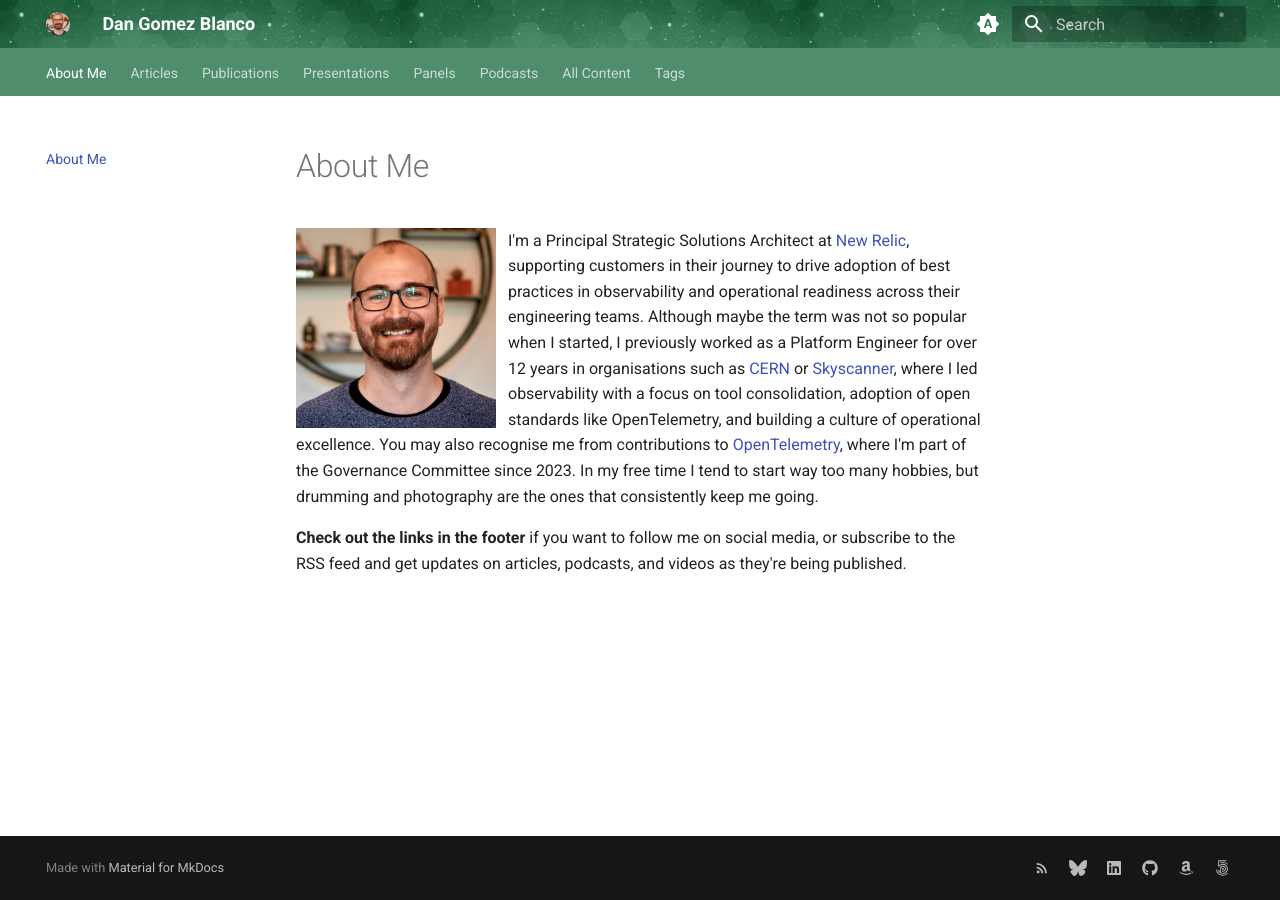
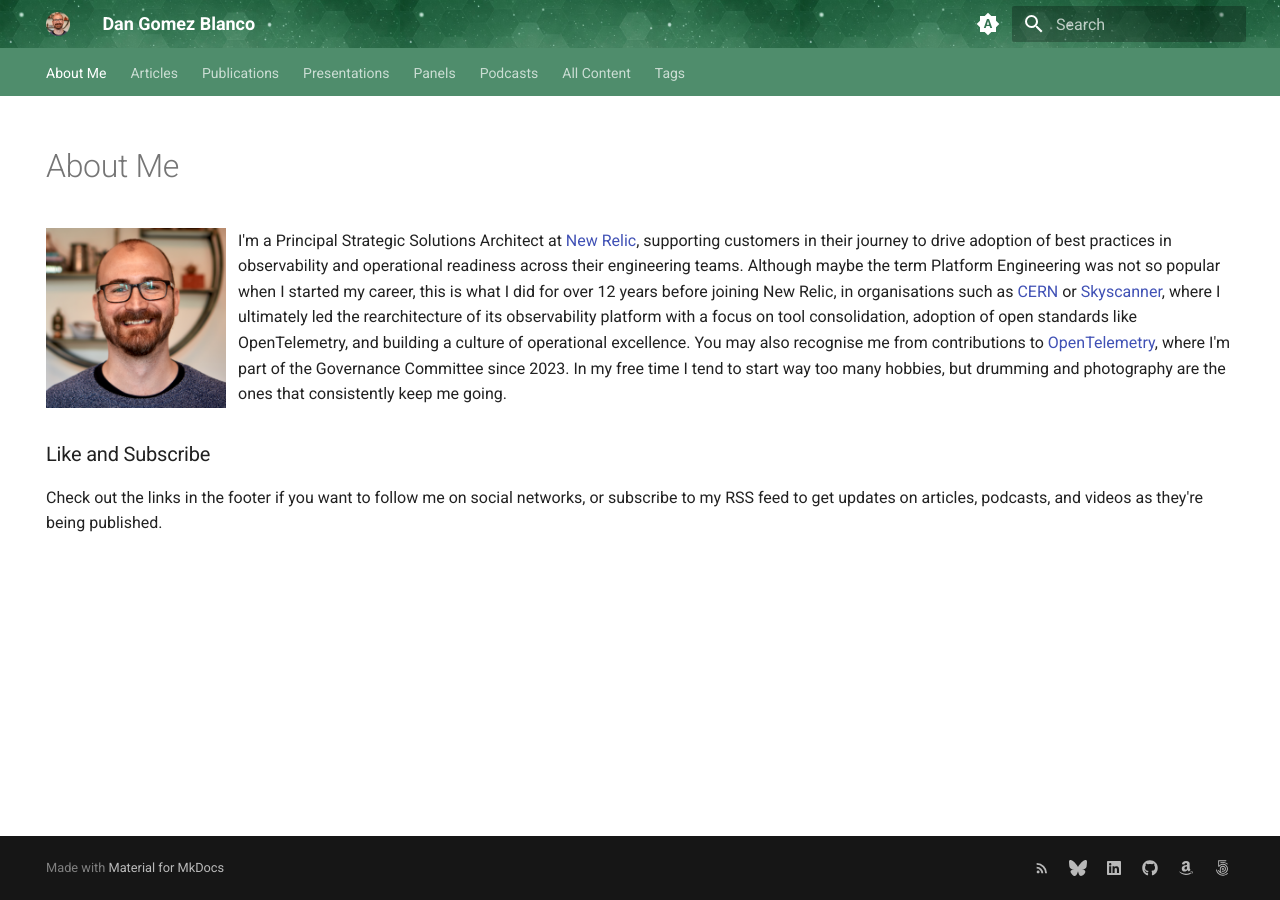
Before and after one commit to danielgblanco/danielgblanco.github.io, an MkDocs documentation site: the page built from docs/index.md, in a window 1280 px wide. Built offline with MkDocs 1.6.1 and Material for MkDocs 9.7.7, drawn with Linux system fonts in a browser that asks for light colours.

Commit message:
Reword homepage (#13)

```diff
--- a/docs/index.md
+++ b/docs/index.md
@@ -1,14 +1,22 @@
+---
+hide:
+  - navigation
+  - toc
+---
+
 # About Me
 
-<img src="/assets/img/profile_800x800.png" style="float: left; width: 200px; margin-right: 12px"/>
+<img src="/assets/img/profile_800x800.png" style="float: left; width: 180px; margin-right: 12px"/>
 
-I'm a Principal Strategic Solutions Architect at [New Relic](https://newrelic.com/), supporting customers in their journey to drive adoption of
-best practices in observability and operational readiness across their engineering teams. Although maybe the term
-was not so popular when I started, I previously worked as a Platform Engineer for over 12 years in organisations such as [CERN](https://cern.ch/)
-or [Skyscanner](https://www.skyscanner.net/), where I led observability with a focus on tool consolidation, adoption of open standards like
-OpenTelemetry, and building a culture of operational excellence. You may also recognise me from contributions to
-[OpenTelemetry](https://opentelemetry.io/), where I'm part of the Governance Committee since 2023. In my free time I tend to start way too many
-hobbies, but drumming and photography are the ones that consistently keep me going.
+I'm a Principal Strategic Solutions Architect at [New Relic](https://newrelic.com/), supporting customers in their journey to drive
+adoption of best practices in observability and operational readiness across their engineering teams. Although maybe
+the term Platform Engineering was not so popular when I started my career, this is what I did for over 12 years before
+joining New Relic, in organisations such as [CERN](https://cern.ch/) or [Skyscanner](https://www.skyscanner.net/), where I ultimately led the rearchitecture
+of its observability platform with a focus on tool consolidation, adoption of open standards like OpenTelemetry, and
+building a culture of operational excellence. You may also recognise me from contributions to [OpenTelemetry](https://opentelemetry.io/),
+where I'm part of the Governance Committee since 2023. In my free time I tend to start way too many hobbies, but
+drumming and photography are the ones that consistently keep me going.
 
-**Check out the links in the footer** if you want to follow me on social media, or subscribe to the RSS feed and get
+### Like and Subscribe
+Check out the links in the footer if you want to follow me on social networks, or subscribe to my RSS feed to get
 updates on articles, podcasts, and videos as they're being published.
```
Also changed, not shown: docs/blog/index.md (+1 -1 lines).
